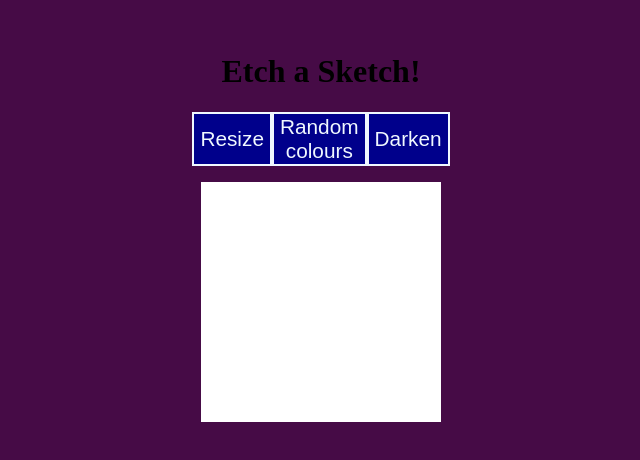
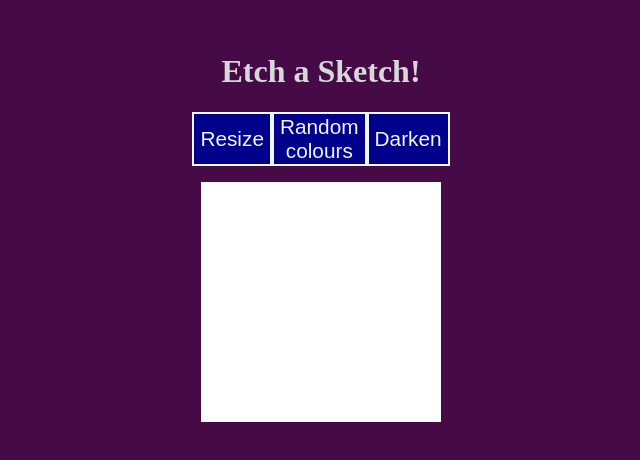
Before and after one commit to Fragius/Etch-a-Sketch, a plain HTML site: page index.html in a window 1280 px wide. Shown: the part 104-564 px from the top of the page, without its empty margins (319-959 px from the left). Drawn offline with Linux system fonts and the light colour scheme.

Commit message:
Change title colour

```diff
--- a/style.css
+++ b/style.css
@@ -34,3 +34,7 @@ body {
     color: aliceblue;
     background-color:darkblue
 }
+
+.title {
+    color: rgb(215, 216, 218);
+}
```
